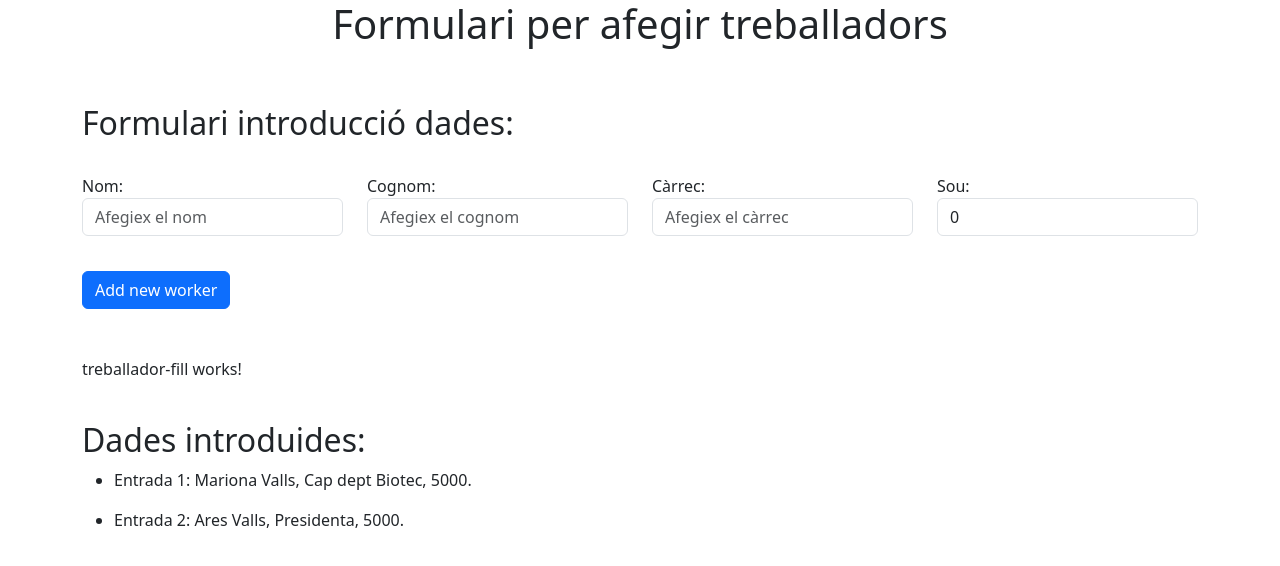
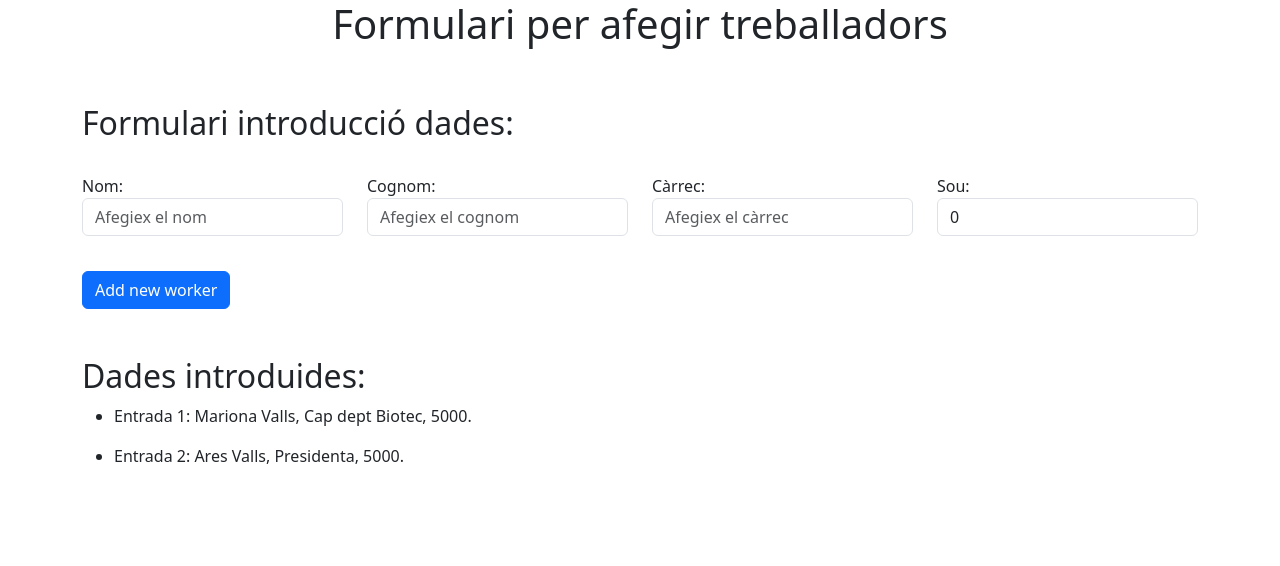
Before and after one commit to jaumevc/angular-pindoles, an Angular app in the folder treballadors-app/: page / in a window 1280 px wide. Shown: the top 566 px of the page. Built offline with nearby package versions, Linux system fonts and the light colour scheme.

Commit message:
video 19 @Input

```diff
--- a/treballadors-app/src/app/app.component.html
+++ b/treballadors-app/src/app/app.component.html
@@ -23,31 +23,27 @@
     </div>
     <div class="form-group col-md-3">
       <label for="nom">Sou:</label>
-      <input type="number" [(ngModel)]="txtfsou" name="souTf" id="souId" placeholder="Afegiex el sou" class="form-control">
+      <input type="number" [(ngModel)]="txtfsou" name="souTf" id="souId" placeholder="Afegiex el sou"
+        class="form-control">
     </div>
 
     <div class="col">
-      <input type="submit" class="btn btn-primary" value="Add new worker"
-            (click)="addNewWorker()" style="margin-top: 35px;">
+      <input type="submit" class="btn btn-primary" value="Add new worker" (click)="addNewWorker()"
+        style="margin-top: 35px;">
     </div>
 
   </form>
 
   <br /><br />
-
-<app-treballador-fill></app-treballador-fill>
-
-<br />
   <div class="row">
     <div class="col">
       <h2>Dades introduides:</h2>
-    <div *ngFor="let empleat of treballadors; let i=index">
-      <ul>
-        <li>
-          Entrada {{i+1}}: {{empleat.nom}} {{empleat.cognom}}, {{empleat.carrec}}, {{empleat.sou}}.
-        </li>
-      </ul>
+
+      <app-treballador-fill *ngFor="let empleat of treballadors; let i=index" [currant]="empleat" [k]="i">
+      </app-treballador-fill>
+
     </div>
   </div>
+
+  <br />
 </div>
-</div>
--- a/treballadors-app/src/app/treballador-fill/treballador-fill.component.html
+++ b/treballadors-app/src/app/treballador-fill/treballador-fill.component.html
@@ -1 +1,10 @@
-<p>treballador-fill works!</p>
+<!-- <p>treballador-fill works!</p> -->
+
+
+<div>
+    <ul>
+        <li>
+            Entrada {{k+1}}: {{currant.nom}} {{currant.cognom}}, {{currant.carrec}}, {{currant.sou}}.
+        </li>
+    </ul>
+</div>
--- a/treballadors-app/src/app/treballador-fill/treballador-fill.component.ts
+++ b/treballadors-app/src/app/treballador-fill/treballador-fill.component.ts
@@ -1,4 +1,5 @@
-import { Component } from '@angular/core';
+import { Component, Input } from '@angular/core';
+import { Treballador } from '../treballador.model';
 
 @Component({
   selector: 'app-treballador-fill',
@@ -7,4 +8,7 @@ import { Component } from '@angular/core';
 })
 export class TreballadorFillComponent {
 
+  @Input() currant:Treballador;
+  @Input() k:number;
+
 }
--- a/treballadors-app/tsconfig.json
+++ b/treballadors-app/tsconfig.json
@@ -2,6 +2,7 @@
 {
   "compileOnSave": false,
   "compilerOptions": {
+    "strictPropertyInitialization": false,
     "outDir": "./dist/out-tsc",
     "strict": true,
     "noImplicitOverride": true,
```
Lines whose indentation alone changed are shown as unchanged.
